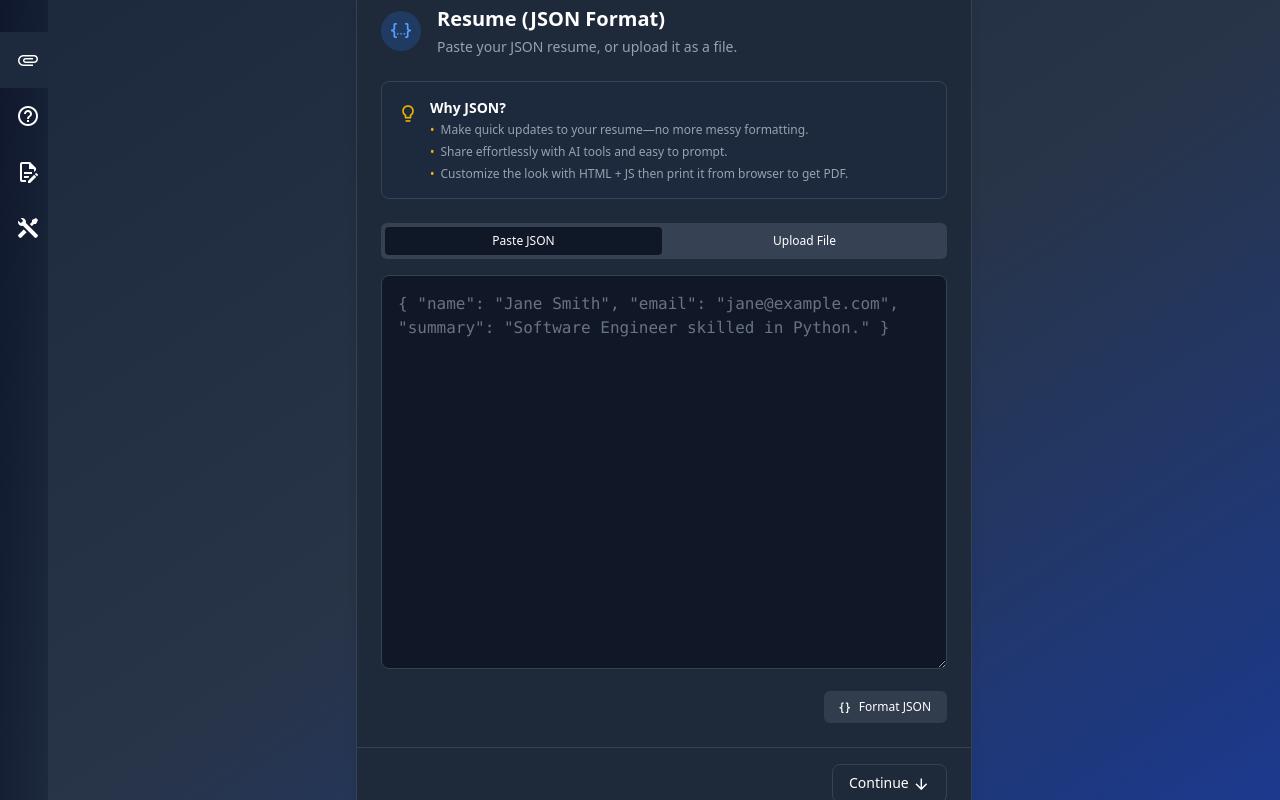
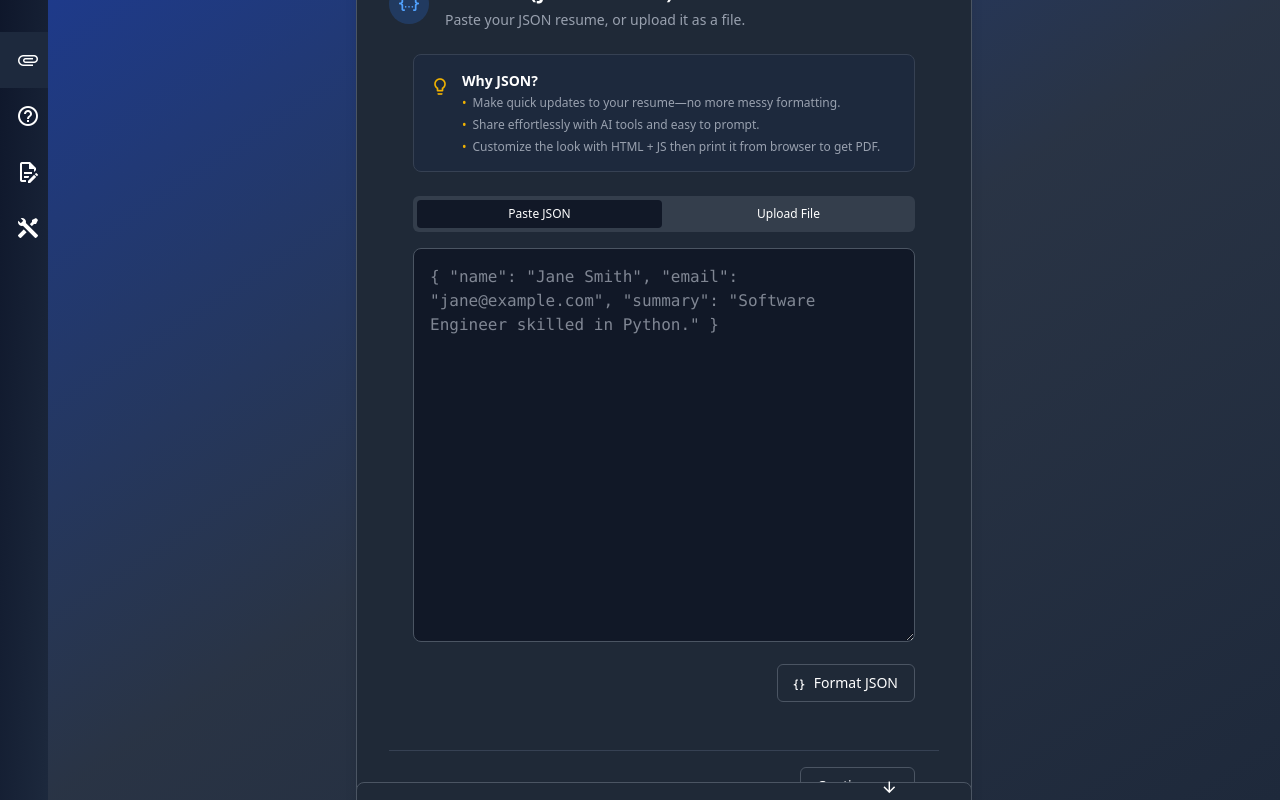
Before and after one commit to yohans-kasaw/skill-sync, a Vue app: page /base-info in a window 1280 px wide. Built offline with nearby package versions, Linux system fonts and the light colour scheme.

Commit message:
made it theme based

```diff
--- a/index.html
+++ b/index.html
@@ -1,5 +1,5 @@
 <!doctype html>
-<html lang="en">
+<html lang="en" class="dark">
     <head>
         <meta charset="UTF-8" />
         <meta name="viewport" content="width=device-width, initial-scale=1.0" />
@@ -7,6 +7,6 @@
     </head>
     <body>
         <div id="app"></div>
-    <script type="module" src="/src/main.js" ></script>
+        <script type="module" src="/src/main.js"></script>
     </body>
 </html>
--- a/src/components/SideBar.vue
+++ b/src/components/SideBar.vue
@@ -1,6 +1,6 @@
 <template>
     <nav
-        class="fixed h-full text-white w-12 hover:w-48 bg-gradient-to-br from-slate-900 to-slate-800 transition-all duration-300 ease-in-out"
+        class="fixed h-full w-12 hover:w-48 bg-gradient-to-br from-slate-900 to-slate-800 transition-all duration-300 ease-in-out"
     >
         <div class="py-8">
             <a
--- a/src/components/cards/AdditionalInfoCard.vue
+++ b/src/components/cards/AdditionalInfoCard.vue
@@ -7,20 +7,19 @@
             colorClass="bg-purple-500/20 text-purple-400"
         />
 
-        <div class="px-6 bg-gray-800 pb-6 space-y-6">
         <InfoBox
             title="Tips for additional information?"
             :bulb="true"
             :items="TIPS_FOR_INFO"
         ></InfoBox>
 
-            <div class="space-y-2">
+        <div class="space-y-3">
             <label
                 for="additionalInformation"
-                    class="block text-sm font-medium text-gray-300 mb-1"
+                class="block text-sm font-medium text-gray-light"
             >
-                    Share any additional information that might be relevant to
-                    your application...
+                Share any additional information that might be relevant to your
+                application...
             </label>
             <textarea
                 id="additionalInformation"
@@ -39,7 +38,6 @@
             :bulb="false"
             :items="WHAT_TO_INCLUDE"
         ></InfoBox>
-        </div>
         <CardFooter
             firstBtnText="Back to Resume"
             secondBtnText="Continue"
--- a/src/components/cards/BasePromptCard.vue
+++ b/src/components/cards/BasePromptCard.vue
@@ -8,7 +8,7 @@
         >
         </CardHeader>
 
-        <div class="px-6 bg-gray-800 pb-6 space-y-6">
+        <div class="px-6 bg-gray-dark pb-6 space-y-6">
             <InfoBox
                 title="Tips for your base prompt"
                 :bulb="true"
@@ -26,18 +26,16 @@
             </div>
 
             <div class="space-y-3">
-                <h3 class="text-white font-semibold text-sm">
-                    Prompt Suggestions
-                </h3>
+                <h3 class="font-semibold text-sm">Prompt Suggestions</h3>
                 <div class="space-y-2">
-                    <button
+                    <div
                         v-for="(suggestion, index) in PROMPT_SUGGESTIONS"
                         :key="index"
                         @click="applySuggestion(suggestion)"
-                        class="w-full text-left p-3 bg-slate-800 border border-gray-700 rounded-lg text-gray-300 text-xs hover:bg-slate-700 transition-colors duration-150 truncate"
+                        class="p-3 border border-gray-mid rounded-lg text-xs bg-secondary hover:bg-gray-light/30"
                     >
                         {{ suggestion }}
-                    </button>
+                    </div>
                 </div>
             </div>
         </div>
--- a/src/components/cards/ResumeJsonCard.vue
+++ b/src/components/cards/ResumeJsonCard.vue
@@ -12,17 +12,17 @@
 
             <div class="space-y-4">
                 <div
-                    class="w-full bg-gray-700 rounded-md p-1 flex items-center space-x-1"
+                    class="w-full bg-gray-mid/50 rounded-md p-1 flex items-center space-x-1"
                 >
                     <button
                         v-for="tab in ['paste', 'upload']"
                         :key="tab"
                         @click="activeTab = tab"
                         :class="[
-                            'flex-1 py-1.5 px-3 text-center text-xs font-medium rounded transition-colors duration-150 text-white',
+                            'flex-1 py-1.5 px-3 text-center text-xs font-medium rounded transition-colors duration-150',
                             activeTab === tab
-                                ? 'bg-gray-900'
-                                : 'hover:bg-slate-600',
+                                ? 'bg-black'
+                                : 'hover:bg-secondary/70',
                         ]"
                     >
                         {{ tab === 'paste' ? 'Paste JSON' : 'Upload File' }}
@@ -39,18 +39,18 @@
                     ></textarea>
                     <div
                         v-else
-                        class="text-area interactive-border center-item min-h-[27rem]"
+                        class="text-area interactive-border center-item min-h-[27rem] gap-3"
                     >
-                        <v-icon class="text-gray-500" style="font-size: 3rem"
+                        <v-icon class="text-gray-light" style="font-size: 3rem"
                             >mdi-cloud-upload-outline</v-icon
                         >
-                        <span class="text-white font-medium text-sm pt-2"
+                        <span class="font-medium text-sm pt-2"
                             >Upload JSON Resume</span
                         >
-                        <span class="text-gray-400 text-xs text-center">
+                        <span class="text-gray-light text-xs text-center">
                             Drag and drop your JSON file here or click to browse
                         </span>
-                        <button class="mt-3 btn-secondary">Select File</button>
+                        <button class="btn-primary">Select File</button>
                     </div>
                 </div>
 
@@ -60,7 +60,7 @@
                 >
                     <button
                         @click="formatJson"
-                        class="btn-secondary"
+                        class="btn-primary text-xs"
                         :disabled="!jsonText.trim() || isFormatting"
                     >
                         <v-icon
--- a/src/components/shared/CardHeader.vue
+++ b/src/components/shared/CardHeader.vue
@@ -1,5 +1,5 @@
 <template>
-    <div class="p-6">
+    <div>
         <div class="flex gap-4 items-center">
             <div
                 class="w-10 h-10 rounded-full flex items-center justify-center shrink-0"
@@ -8,7 +8,7 @@
                 <v-icon size="20">{{ icon }}</v-icon>
             </div>
             <div>
-                <h1 class="text-white font-bold text-xl">{{ title }}</h1>
+                <h1 class="font-bold text-xl">{{ title }}</h1>
                 <p class="text-gray-400 text-sm pt-1">{{ subtitle }}</p>
             </div>
         </div>
--- a/src/components/shared/InfoBox.vue
+++ b/src/components/shared/InfoBox.vue
@@ -5,7 +5,7 @@
                 <v-icon :size="20"> mdi-lightbulb-outline </v-icon>
             </div>
             <div class="flex flex-col">
-                <h3 class="text-white font-semibold text-sm mb-1">
+                <h3 class="font-semibold text-sm mb-1">
                     {{ title }}
                 </h3>
                 <ul class="text-xs text-gray-400 space-y-1.5">
--- a/src/main.js
+++ b/src/main.js
@@ -9,6 +9,7 @@ import '@mdi/font/css/materialdesignicons.css'
 //import 'vuetify/styles'
 
 const vuetify = createVuetify({
+    theme: false,
     components: components,
     directives,
 })
--- a/src/style.css
+++ b/src/style.css
@@ -1,4 +1,27 @@
 @import 'tailwindcss';
+@custom-variant dark (&:where(.dark, .dark *));
+
+@theme {
+    --color-primary: var(--color-blue-900);
+    --color-secondary: var(--color-slate-800);
+    --color-accent: var(--color-yellow-500);
+    --color-gray-light: var(--color-gray-400);
+    --color-gray-mid: var(--color-gray-600);
+    --color-gray-dark: var(--color-gray-800);
+    --color-black: var(--color-gray-900);
+    --color-white: var(--color-white);
+}
+
+@theme {
+  --color-primary: #1e3a8a;
+  --color-secondary: #1e293b;
+  --color-accent: #eab308;
+  --color-white: #ffffff;
+  --color-gray-light: #9ca3af;
+  --color-gray-mid: #4b5563;
+  --color-gray-dark: #1f2937;
+  --color-black: #111827;
+}
 
 body {
     margin: 0;
@@ -7,77 +30,62 @@ body {
 }
 
 .btn-primary {
-    @apply
-        border
-        border-gray-700
-        rounded-lg
-        px-4
-        py-[8px]
-        text-sm
+    @apply border
+        border-gray-mid
+        bg-gray-dark
+        duration-150
         font-medium
-        text-white
-        transition-colors
-        duration-150
-        hover:bg-gray-600;
-}
-
-.btn-secondary {
-    @apply
-        rounded-md
-        bg-gray-700/80
         px-4
         py-2
-        text-xs
-        font-medium
+        rounded-md
+        text-sm
         text-white
-        transition-colors
-        duration-150
-        hover:bg-gray-700;
+        hover:bg-gray-mid;
 }
 
 .card-container {
-    @apply
-        w-full
+    @apply w-full
+        p-8
+        space-y-6
         rounded-lg
+        shadow-lg
         border
-        border-gray-700
-        bg-gray-800
-        shadow-lg;
+        border-gray-mid
+        bg-gray-dark;
 }
 
 .center-item {
-    @apply
-        flex
+    @apply flex
         flex-col
         justify-center
         items-center;
 }
 
 .interactive-border {
-    @apply
-        rounded-lg
+    @apply rounded-lg
         border
-        border-gray-700
+        border-gray-mid
         overflow-hidden
-        hover:border-blue-500;
+        hover:border-gray-light;
 }
 
 .main-background {
-    @apply
-        bg-gradient-to-br
-        from-slate-800
-        via-slate-800/95
-        via-slate-800/90
-        via-slate-800/85
-        to-blue-900;
+    @apply bg-gradient-to-br
+        from-primary
+        via-primary/85
+        via-primary/90
+        via-primary/95
+        via-secondary/95
+        via-secondary/90
+        via-secondary/85
+        to-secondary;
 }
 
 .text-area {
-    @apply
-        w-full
+    @apply w-full
         p-4
-        bg-gray-900
-        text-gray-400
-        placeholder-gray-500
+        bg-black
+        text-gray-light
+        placeholder-gray-light/80
         outline-none;
 }
--- a/tailwind.config.js
+++ b/tailwind.config.js
@@ -1,9 +1,8 @@
 module.exports = {
     purge: [],
-    darkMode: false, // or 'media' or 'class'
     theme: {},
     variants: {
-        extend: {}
+        extend: {},
     },
-    plugins: []
+    plugins: [],
 }
```
Lines whose indentation alone changed are shown as unchanged.
